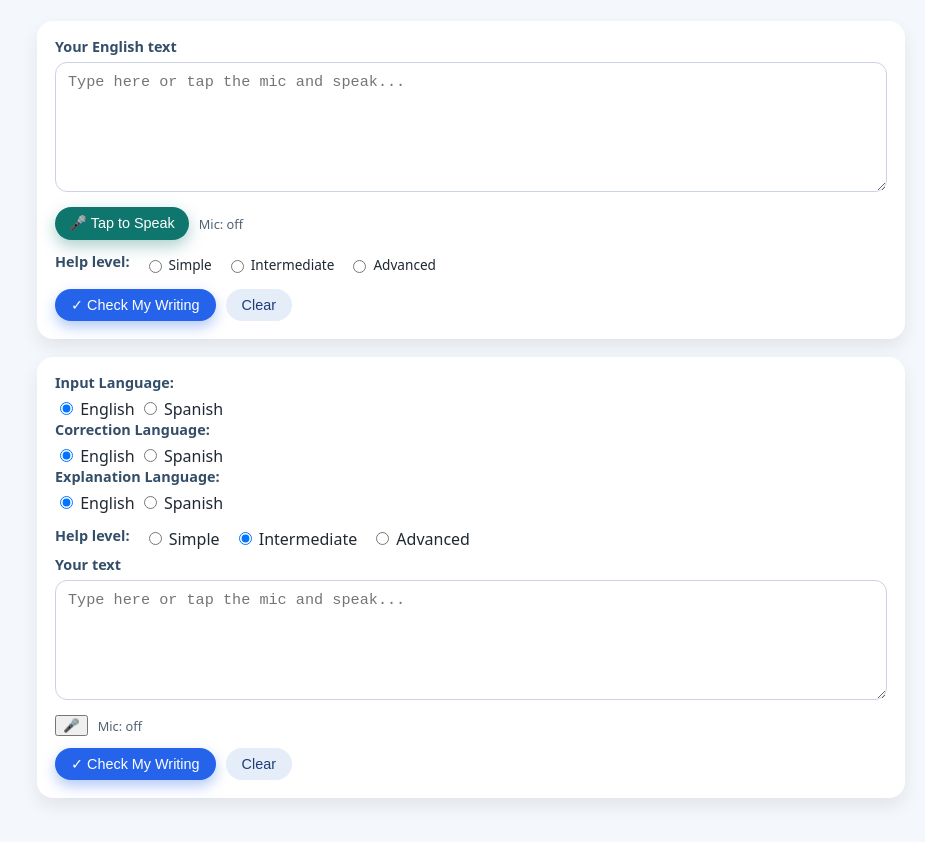
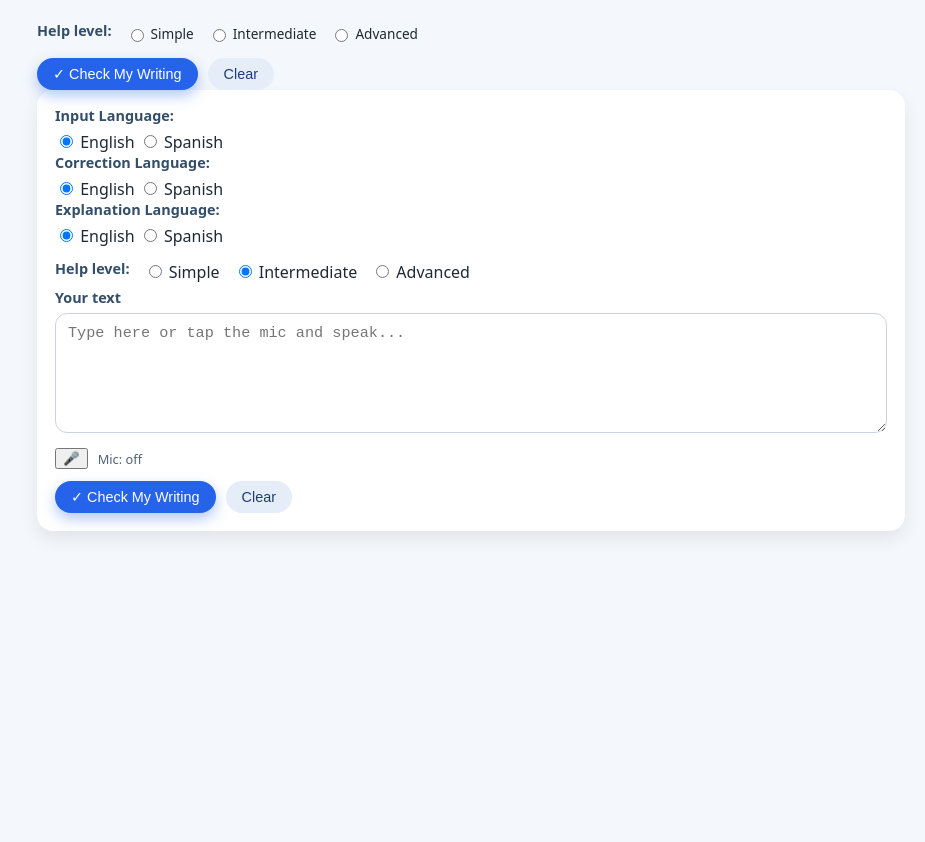
Before and after one commit to RJC888/GrammarESL, a website: page index.html in a window 1280 px wide. Shown: the part 90-932 px from the top of the page, without its empty margins (169-1094 px from the left). After the commit the page ends 800 px from the top, so only its background shows below. Drawn offline with Linux system fonts and the light colour scheme.

Commit message:
Update index.html

```diff
--- a/index.html
+++ b/index.html
@@ -17,22 +17,6 @@
     </header>
 
     <main class="app-main">
-      <!-- Input Area -->
-      <section class="card">
-        <label class="field-label" for="inputText">Your English text</label>
-        <textarea
-          id="inputText"
-          class="text-input"
-          rows="6"
-          placeholder="Type here or tap the mic and speak..."
-        ></textarea>
-
-        <div class="toolbar">
-          <button id="micBtn" class="btn mic-btn">
-            🎤 Tap to Speak
-          </button>
-          <span id="micStatus" class="status-label">Mic: off</span>
-        </div>
 
         <!-- Tier selection -->
         <div class="tier-row">
```
